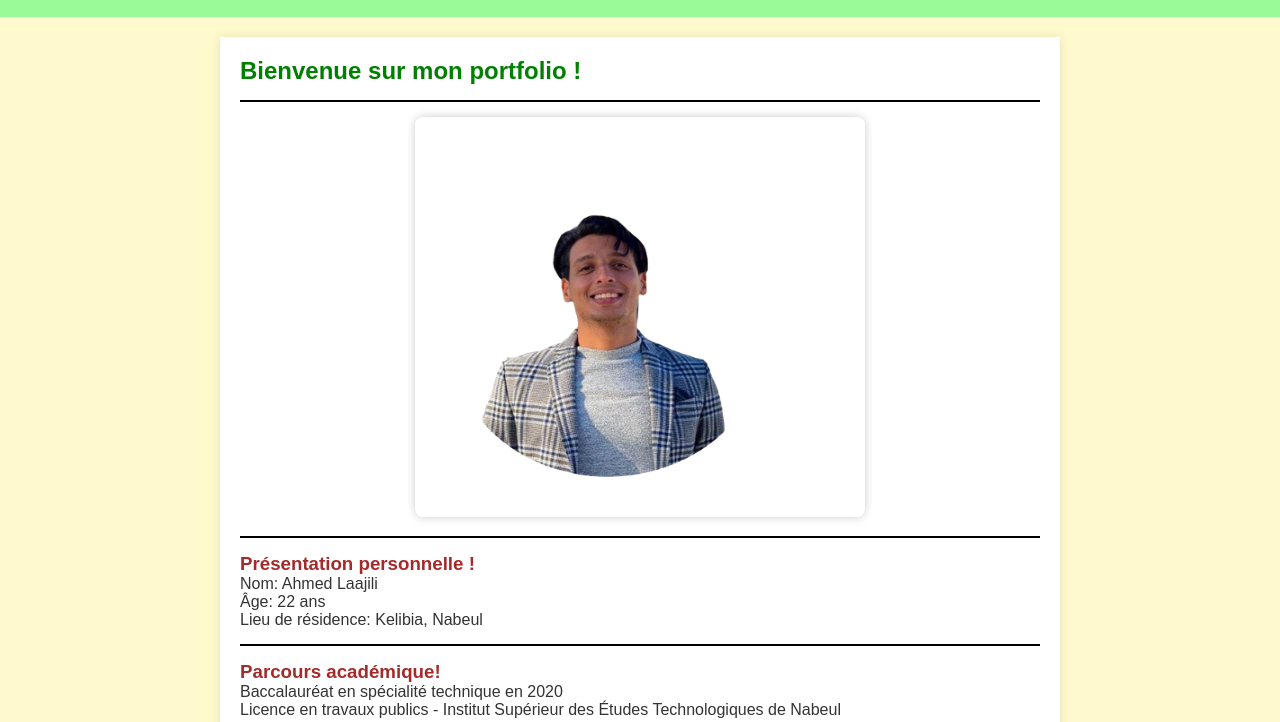
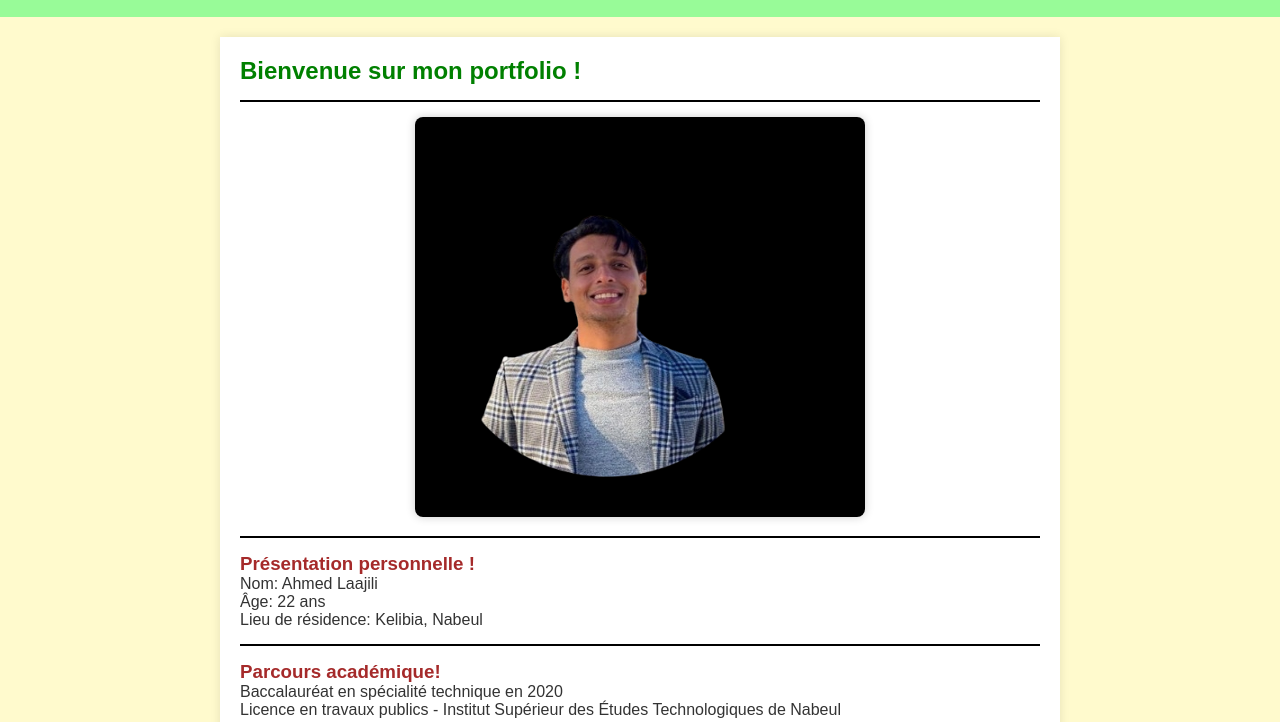
Before and after one commit to laajili-bo7/3B12-Ahmedlaajili, a plain HTML site: page index.html in a window 1280 px wide. Shown: the part 78-800 px from the top of the page. Drawn offline with Linux system fonts and the light colour scheme.

Commit message:
first test

```diff
--- a/index.html
+++ b/index.html
@@ -22,7 +22,7 @@
         <h2 style="color: green;">Bienvenue sur mon portfolio !</h2>
         <hr>
         <div class="centered-image">
-            <img src="image\bo3.png" width="450" height="400">
+            <img src="image\bo3.jpg" width="450" height="400">
         </div>
         <hr>
         <h3 style="color: brown;">Présentation personnelle !</h3>
```
Also changed, not shown: image/bo3.jpg (added), image/bo3.png (deleted).
